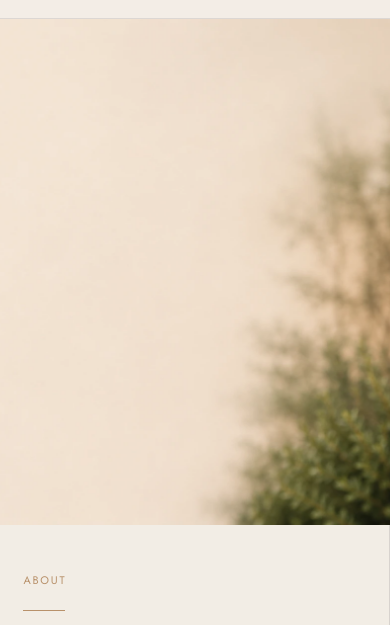
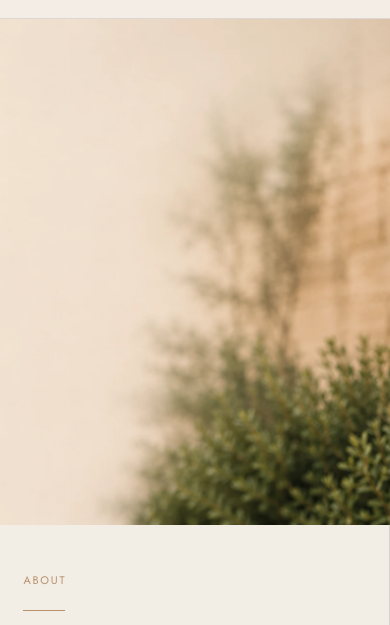
Before and after one commit to iMaxDigital-com/resolve-llc, an Eleventy site: page src/about.njk in a window 390 px wide. Shown: the part 49-674 px from the top of the page. Built offline with nearby package versions, Linux system fonts and the light colour scheme; Eleventy itself is replaced by a stand-in of ours; files that its build step writes are made by us from their sources; a script that the page names is missing.

Commit message:
fix: center about hero face on mobile

```diff
--- a/src/about.njk
+++ b/src/about.njk
@@ -150,7 +150,7 @@
     @media (max-width: 960px) {
       .about-hero, .about-2 { grid-template-columns: 1fr; }
       .about-hero { height: auto; min-height: 0; overflow: visible; background-image: none; }
-      .about-hero__image { min-height: 60vh; max-height: 560px; order: -1; background-image: url('/assets/images/about-page-1-image.webp'); background-size: cover; background-position: center top; background-repeat: no-repeat; }
+      .about-hero__image { min-height: 60vh; max-height: 560px; order: -1; background-image: url('/assets/images/about-page-1-image.webp'); background-size: cover; background-position: 78% 22%; background-repeat: no-repeat; }
       .about-hero__text { background: rgba(243,237,230,0.94); }
       .about-2__image { min-height: 300px; }
       .about-2__image .site-image { min-height: 340px; }
```
